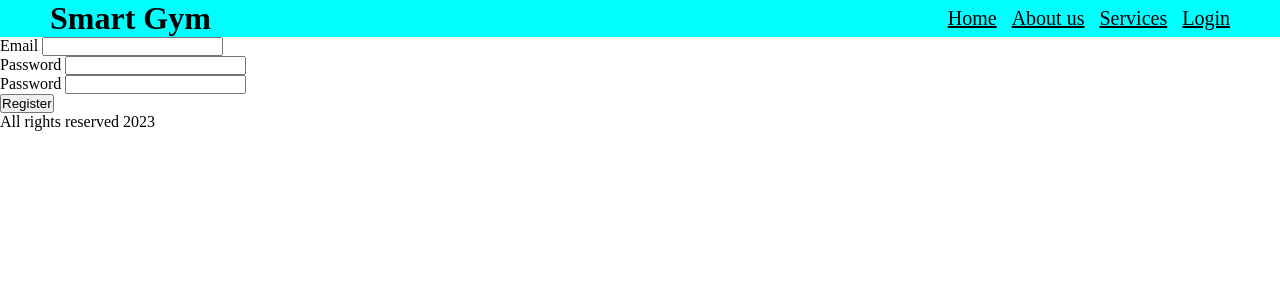
After one commit to jamesrcutmore/fitnessmembersip, a Django app: page /register in a window 1280 px wide. The commit adds this page. Shown: the top 300 px of the page. Run offline with Django 4.2, Linux system fonts and the light colour scheme.

Commit message:
login&register pages implemented

```diff
--- a/members/templates/members/base.html
+++ b/members/templates/members/base.html
@@ -17,7 +17,7 @@
             <li><a href="/">Home</a></li>
             <li><a href="/about">About us</a></li>
             <li><a href="/services">Services</a></li>
-            <li><a href="#">Login</a></li>
+            <li><a href="/login">Login</a></li>
         </ul>
     </header>
 
--- /dev/null
+++ b/members/templates/members/register.html
@@ -0,0 +1,25 @@
+{% extends 'members/base.html' %}
+{% load static %}
+{% block content %}
+
+
+        <section>
+            <form>
+                <div>
+                    <label>Email</label>
+                    <input type="text">
+                </div>
+                <div>
+                    <label>Password</label>
+                    <input type="password">
+                </div>
+                <div>
+                    <label>Password</label>
+                    <input type="password">
+                </div>
+                <button>Register</button>
+            </form>
+        </section>
+
+
+{% endblock %}
--- a/members/urls.py
+++ b/members/urls.py
@@ -3,6 +3,8 @@ from . import views
 
 urlpatterns = [
     path('', views.home, name='home'),
-    path('about',views.about, name='about')
-    path('services',views.services, name='services')
+    path('about',views.about, name='about'),
+    path('services',views.services, name='services'),
+    path('login',views.login, name='login'),
+    path('register',views.register, name='register'),
 ]
--- a/members/views.py
+++ b/members/views.py
@@ -10,3 +10,9 @@ def about(request):
 
 def services(request):
     return render(request,'members/services.html')
+
+def login(request):
+    return render(request,'members/login.html')
+
+def register(request):
+    return render(request,'members/register.html')
```
Also changed, not shown: members/templates/members/login.html (added, +22 -0 lines).
